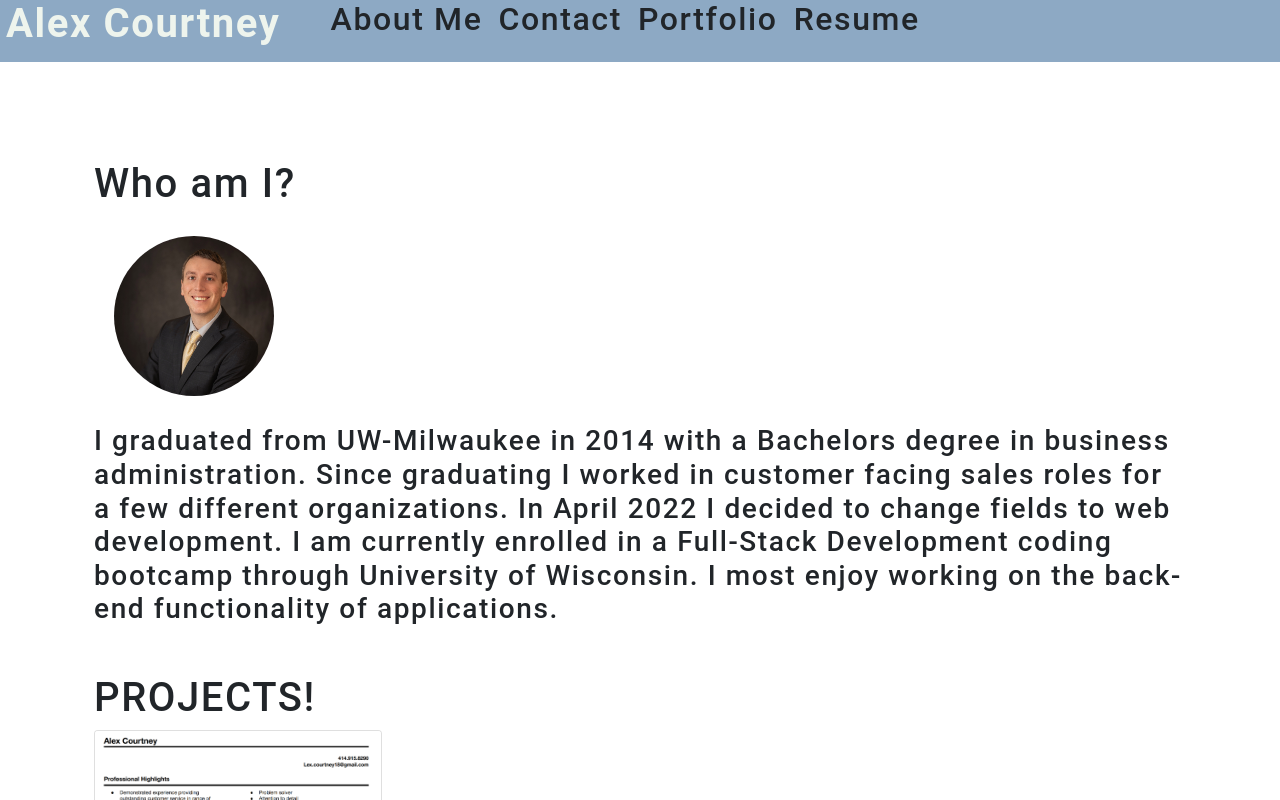
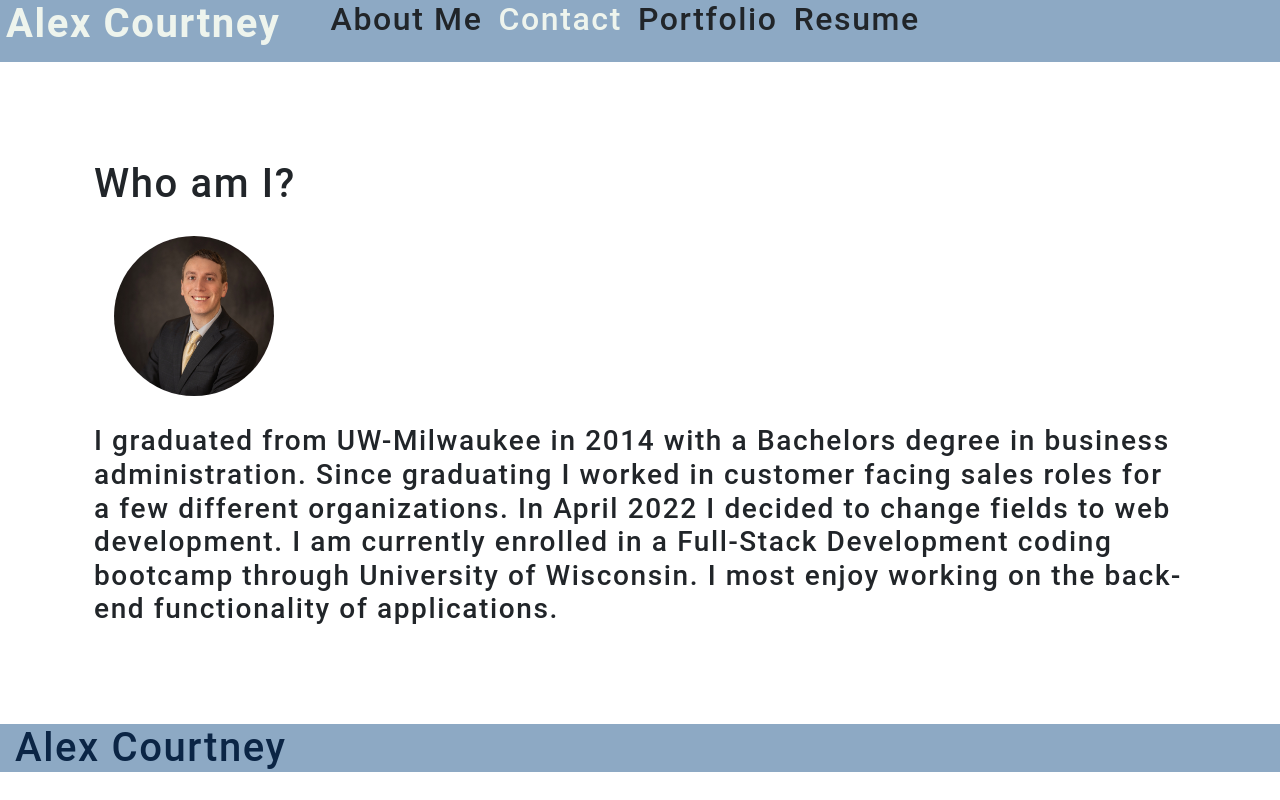
Before and after one commit to AlexCourtney18/react-portfolio, a React (Create React App) app: page / in a window 1280 px wide. Shown: the top 800 px of the page. Built offline with nearby package versions, Linux system fonts and the light colour scheme.

Commit message:
change nav bar logic to setState

```diff
--- a/src/App.js
+++ b/src/App.js
@@ -11,33 +11,33 @@ function App() {
   const [pages] = useState([
     { name: 'About' },
     { name: 'Contact' },
-    { name: 'Portfolio'},
-    { name: 'Resume'}
+    { name: 'Portfolio' },
+    { name: 'Resume' }
   ])
 
-  const [contactSelected, setContactSelected] = useState(false);
+  const [pageSelected, setPageSelected] = useState('About');
 
   return (
     <div style={{ width: "100%" }}>
       <Header
-      contactSelected={contactSelected}
-      setContactSelected={setContactSelected}
+        pageSelected={pageSelected}
+        setPageSelected={setPageSelected}
       ></Header>
       <main style={{ background: "0b2545" }}>
         <div>
-        {!contactSelected ? (
-            <>
-              <About></About>
-              <Project></Project>
-              <Resume></Resume>
-            </>
+          {pageSelected === 'About' ? (
+            <About></About>
+          ) : pageSelected === 'Portfolio' ? (
+            <Project></Project>
+          ) : pageSelected === 'Contact' ? (
+            <ContactForm></ContactForm>
           ) : (
-            <ContactForm></ContactForm>
+            <Resume ></Resume>
           )}
         </div>
-      </main>
+      </main >
       <Footer></Footer>
-    </div>
+    </div >
   );
 }
 
--- a/src/components/Header/index.js
+++ b/src/components/Header/index.js
@@ -6,10 +6,8 @@ function Header(props) {
 
     const {
         page = [],
-        setCurrentPage,
-        currentPage,
-        contactSelected,
-        setContactSelected
+        setPageSelected,
+        pageSelected
     } = props;
 
     return (
@@ -18,7 +16,7 @@ function Header(props) {
                 <a href="/">Alex Courtney</a>
             </h1>
             <h2>
-                <Nav setContactSelected={setContactSelected} contactSelected={contactSelected}></Nav>
+                <Nav setPageSelected={setPageSelected} pageSelected={pageSelected}></Nav>
             </h2>
         </header>
     )
--- a/src/components/Navigation/index.js
+++ b/src/components/Navigation/index.js
@@ -7,32 +7,32 @@ function Nav(props) {
 
     const {
         page = [],
-        setCurrentPage,
-        currentPage,
-        contactSelected,
-        setContactSelected
+        setPageSelected,
+        pageSelected
     } = props;
-
-    // useEffect(() => {
-    //     document.title = capitalizeFirstLetter(currentPage.name);
-    // }, [currentPage]);
 
     return (
         <nav>
             <ul className='flex-row'>
                 <li className='mx-2'>
-                    <span onClick={() => setContactSelected(false)}>
+                    <span onClick={() => setPageSelected('About')}>
                         About Me
                     </span>
                 </li>
-                <li className={`mx-2 ${contactSelected && 'navActive'}`}>
-                    <span onClick={() => setContactSelected(true)}>Contact</span>
+                <li className={`mx-2 ${pageSelected && 'navActive'}`}>
+                    <span onClick={() => setPageSelected('Contact')}>
+                        Contact
+                    </span>
                 </li>
                 <li className='mx-2'>
-                    Portfolio
+                    <span onClick={() => setPageSelected('Portfolio')}>
+                        Portfolio
+                    </span>
                 </li>
                 <li className='mx-2'>
-                    Resume
+                    <span onClick={() => setPageSelected('Resume')}>
+                        Resume
+                    </span>
                 </li>
             </ul>
         </nav>
```
